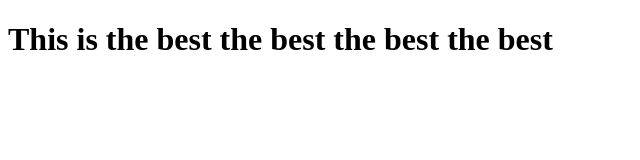
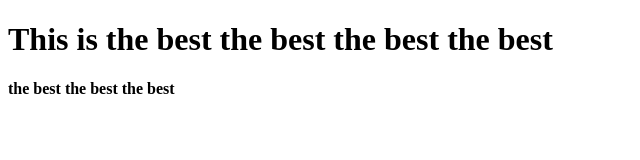
Before and after one commit to charliedodds/my-test-repo, a plain HTML site: page index.html in a window 1280 px wide. Shown: the whole page, without its empty margins (0-640 px from the left). Drawn offline with Linux system fonts and the light colour scheme.

Commit message:
really got the message across

```diff
--- a/index.html
+++ b/index.html
@@ -8,5 +8,6 @@
 	</head>
 	<body>
 		<h1>This is the best the best the best the best</h1>
+		<b>the best the best the best</b>
 	</body>
 </html>
```
